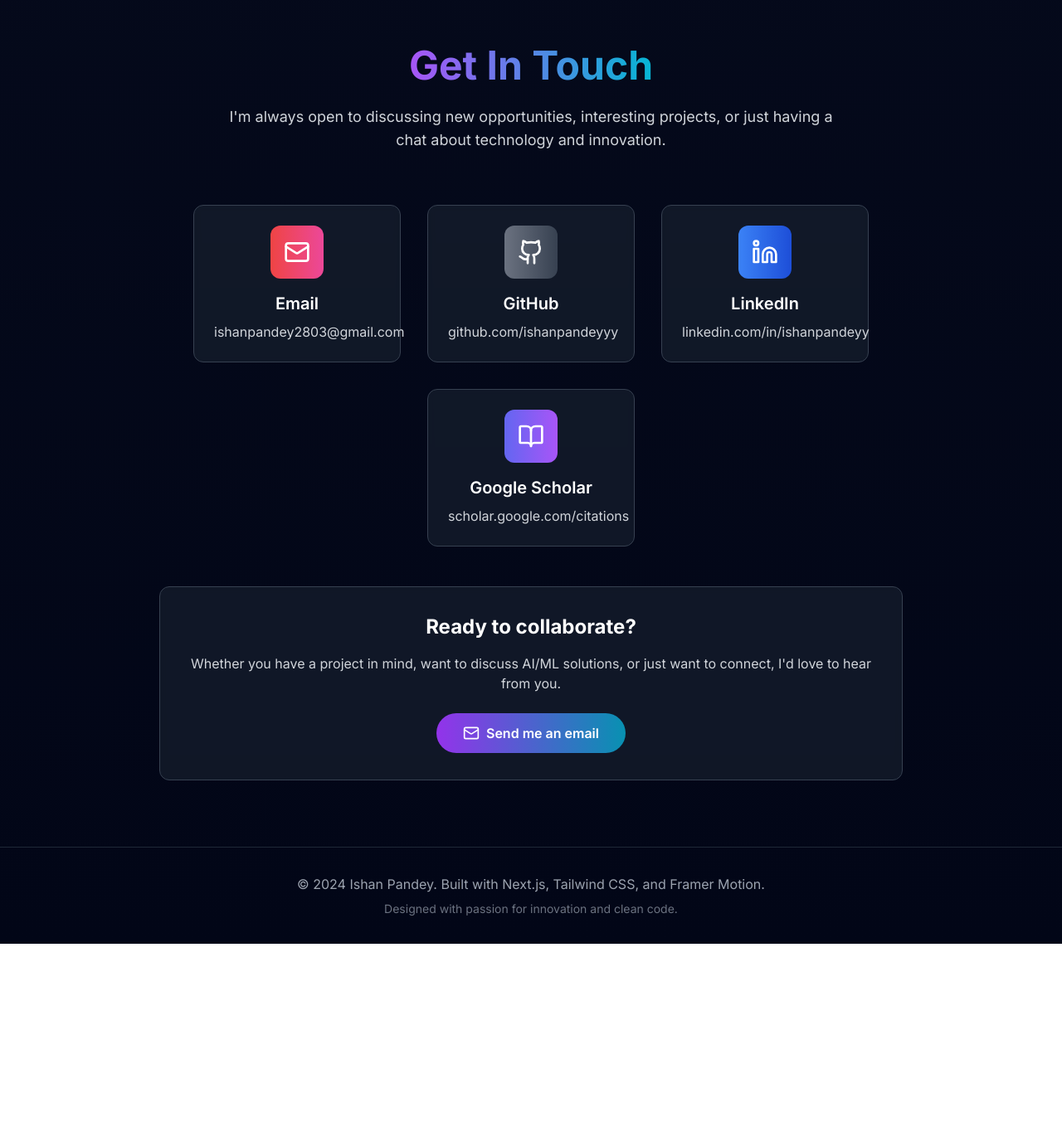
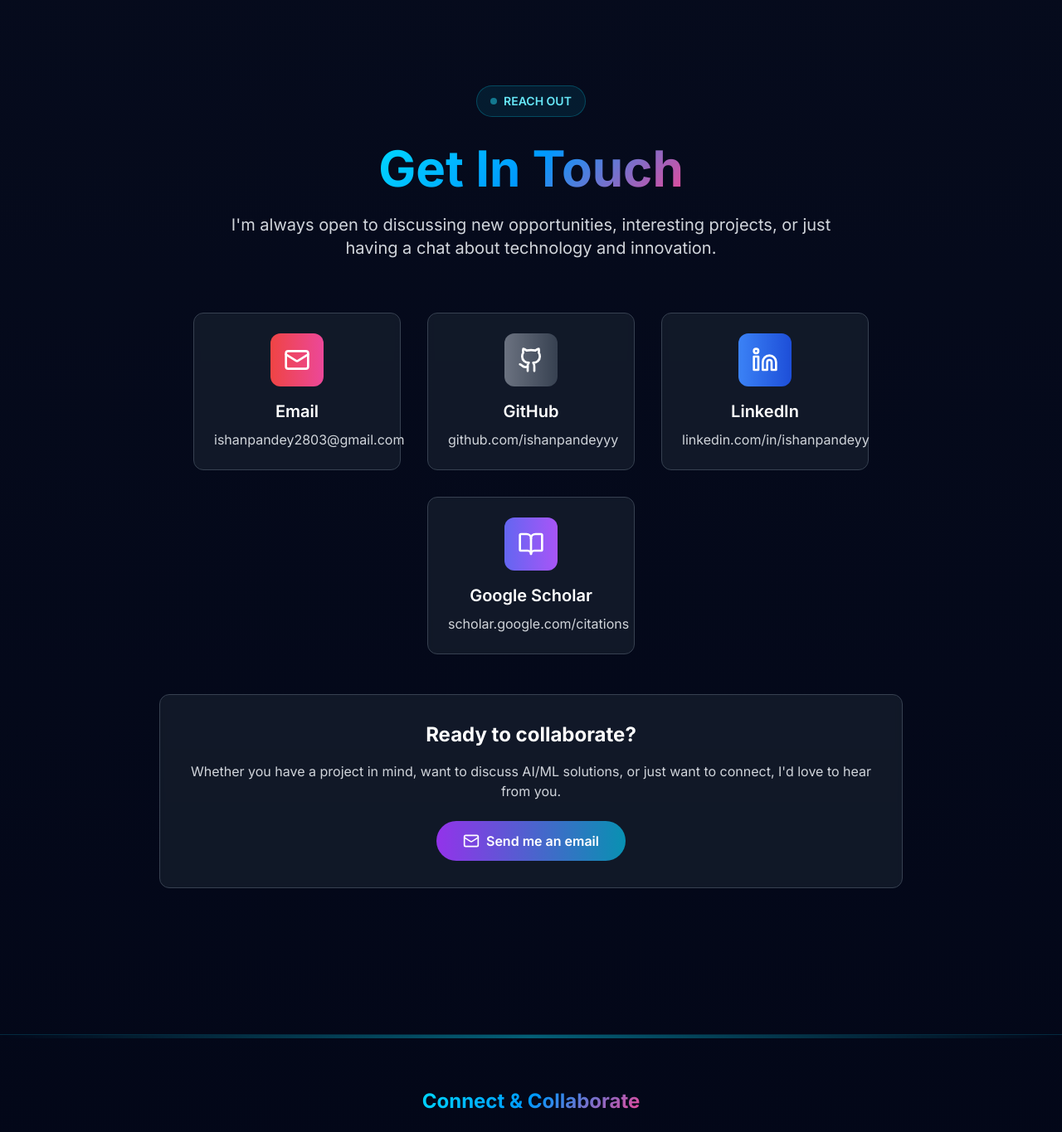
Before and after one commit to ishanpandeyyy/portfolio, a Next.js app in the folder ishan-portfolio/: page / in a window 1280 px wide. Shown: the part 10635-12000 px from the top of the page at 83% size. Before the commit the page ends 11773 px from the top, so only its background shows below. Built offline with nearby package versions, Linux system fonts and the light colour scheme.

Commit message:
feat: build futuristic portfolio with gamification and design system
Implement dark futuristic design, glassmorphism, and gamified project cards.

Co-authored-by: Ishan Pandey <118742707+ishanpandeyyy@users.noreply.github.com>

```diff
--- a/ishan-portfolio/components/contact.tsx
+++ b/ishan-portfolio/components/contact.tsx
@@ -43,8 +43,8 @@ export default function Contact() {
   ]
 
   return (
-    <section id="contact" className="py-20 relative">
-      <div className="max-w-7xl mx-auto px-4 sm:px-6 lg:px-8">
+    <section id="contact" className="py-32 relative">
+      <div className="max-w-7xl mx-auto px-4 sm:px-6 lg:px-8 relative z-10">
         <motion.div
           ref={ref}
           initial={{ opacity: 0, y: 50 }}
@@ -52,12 +52,17 @@ export default function Contact() {
           transition={{ duration: 0.8 }}
           className="text-center mb-16"
         >
-          <h2 className="text-4xl md:text-5xl font-bold mb-6">
-            <span className="bg-gradient-to-r from-purple-500 to-cyan-500 bg-clip-text text-transparent">
+          <motion.div className="inline-flex items-center gap-2 px-4 py-2 rounded-full border border-cyan-500/30 bg-cyan-500/10 mb-8">
+            <div className="w-2 h-2 bg-cyan-400 rounded-full animate-pulse" />
+            <span className="text-cyan-300 text-sm font-semibold">REACH OUT</span>
+          </motion.div>
+
+          <h2 className="text-5xl md:text-6xl font-bold mb-6">
+            <span className="text-gradient">
               Get In Touch
             </span>
           </h2>
-          <p className="text-lg text-gray-300 max-w-3xl mx-auto">
+          <p className="text-xl text-gray-300 max-w-3xl mx-auto">
             I'm always open to discussing new opportunities, interesting projects, or just having a chat about
             technology and innovation.
           </p>
--- a/ishan-portfolio/components/footer.tsx
+++ b/ishan-portfolio/components/footer.tsx
@@ -1,19 +1,102 @@
 "use client"
 
 import { motion } from "framer-motion"
+import { Github, Linkedin, Mail, Twitter } from "lucide-react"
 
 export default function Footer() {
+  const socialLinks = [
+    { icon: Github, href: "https://github.com/ishanpandeyyy", label: "GitHub" },
+    { icon: Linkedin, href: "https://linkedin.com/in/ishanpandey", label: "LinkedIn" },
+    { icon: Twitter, href: "https://twitter.com/ishanpandeyyy", label: "Twitter" },
+    { icon: Mail, href: "mailto:ishanpandey.dev@gmail.com", label: "Email" },
+  ]
+
   return (
-    <footer className="py-8 border-t border-gray-800">
-      <div className="max-w-7xl mx-auto px-4 sm:px-6 lg:px-8">
+    <footer className="relative py-16 border-t border-cyan-500/20 mt-12">
+      {/* Glow effect */}
+      <div className="absolute inset-x-0 top-0 h-1 bg-gradient-to-r from-transparent via-cyan-500 to-transparent opacity-50" />
+
+      <div className="max-w-7xl mx-auto px-4 sm:px-6 lg:px-8 relative z-10">
+        {/* Main footer content */}
         <motion.div
-          initial={{ opacity: 0 }}
-          whileInView={{ opacity: 1 }}
+          initial={{ opacity: 0, y: 20 }}
+          whileInView={{ opacity: 1, y: 0 }}
           transition={{ duration: 0.8 }}
-          className="text-center"
+          className="text-center mb-12"
         >
-          <p className="text-gray-400">© 2024 Ishan Pandey. Built with Next.js, Tailwind CSS, and Framer Motion.</p>
-          <p className="text-gray-500 text-sm mt-2">Designed with passion for innovation and clean code.</p>
+          <motion.h3
+            className="text-2xl font-bold text-white mb-4"
+            initial={{ scale: 0.9 }}
+            whileInView={{ scale: 1 }}
+            transition={{ duration: 0.5 }}
+          >
+            <span className="text-gradient">Connect & Collaborate</span>
+          </motion.h3>
+          <p className="text-gray-300 mb-8 max-w-2xl mx-auto">
+            Ready to build something extraordinary? Reach out and let's create intelligent solutions together.
+          </p>
+
+          {/* Social links */}
+          <div className="flex justify-center gap-4 mb-8">
+            {socialLinks.map((link, index) => {
+              const Icon = link.icon
+              return (
+                <motion.a
+                  key={link.label}
+                  href={link.href}
+                  target="_blank"
+                  rel="noopener noreferrer"
+                  initial={{ opacity: 0, scale: 0.8 }}
+                  whileInView={{ opacity: 1, scale: 1 }}
+                  transition={{ delay: index * 0.1 }}
+                  whileHover={{ scale: 1.2, y: -5 }}
+                  className="group relative w-12 h-12 rounded-full bg-gray-800 border border-cyan-500/20 flex items-center justify-center hover:border-cyan-500 transition-all duration-300"
+                >
+                  <div className="absolute -inset-0.5 bg-gradient-to-r from-cyan-600 to-blue-600 rounded-full blur opacity-0 group-hover:opacity-30 transition-opacity duration-300" />
+                  <Icon className="w-5 h-5 text-cyan-400 relative z-10 group-hover:text-cyan-300 transition-colors" />
+                </motion.a>
+              )
+            })}
+          </div>
+
+          {/* Divider */}
+          <div className="h-px bg-gradient-to-r from-transparent via-cyan-500/30 to-transparent mb-8" />
+
+          {/* Footer text */}
+          <motion.div
+            initial={{ opacity: 0 }}
+            whileInView={{ opacity: 1 }}
+            transition={{ delay: 0.4 }}
+            className="space-y-2"
+          >
+            <p className="text-gray-300">
+              © 2025 Ishan Pandey. Built with <span className="text-cyan-400 font-semibold">Next.js</span>, <span className="text-cyan-400 font-semibold">Tailwind CSS</span>, and <span className="text-cyan-400 font-semibold">Framer Motion</span>.
+            </p>
+            <p className="text-gray-400 text-sm">
+              Crafted with <span className="text-pink-500">♡</span> for innovation, clean code, and unforgettable user experiences.
+            </p>
+          </motion.div>
+        </motion.div>
+
+        {/* Stats bar */}
+        <motion.div
+          initial={{ opacity: 0, y: 20 }}
+          whileInView={{ opacity: 1, y: 0 }}
+          transition={{ delay: 0.3 }}
+          className="grid grid-cols-3 gap-4 text-center pt-8 border-t border-cyan-500/10"
+        >
+          <div>
+            <p className="text-2xl font-bold text-cyan-400">12</p>
+            <p className="text-xs text-gray-400 mt-1">Levels Achieved</p>
+          </div>
+          <div>
+            <p className="text-2xl font-bold text-cyan-400">15+</p>
+            <p className="text-xs text-gray-400 mt-1">Projects Built</p>
+          </div>
+          <div>
+            <p className="text-2xl font-bold text-cyan-400">0%</p>
+            <p className="text-xs text-gray-400 mt-1">Limitation</p>
+          </div>
         </motion.div>
       </div>
     </footer>
```
